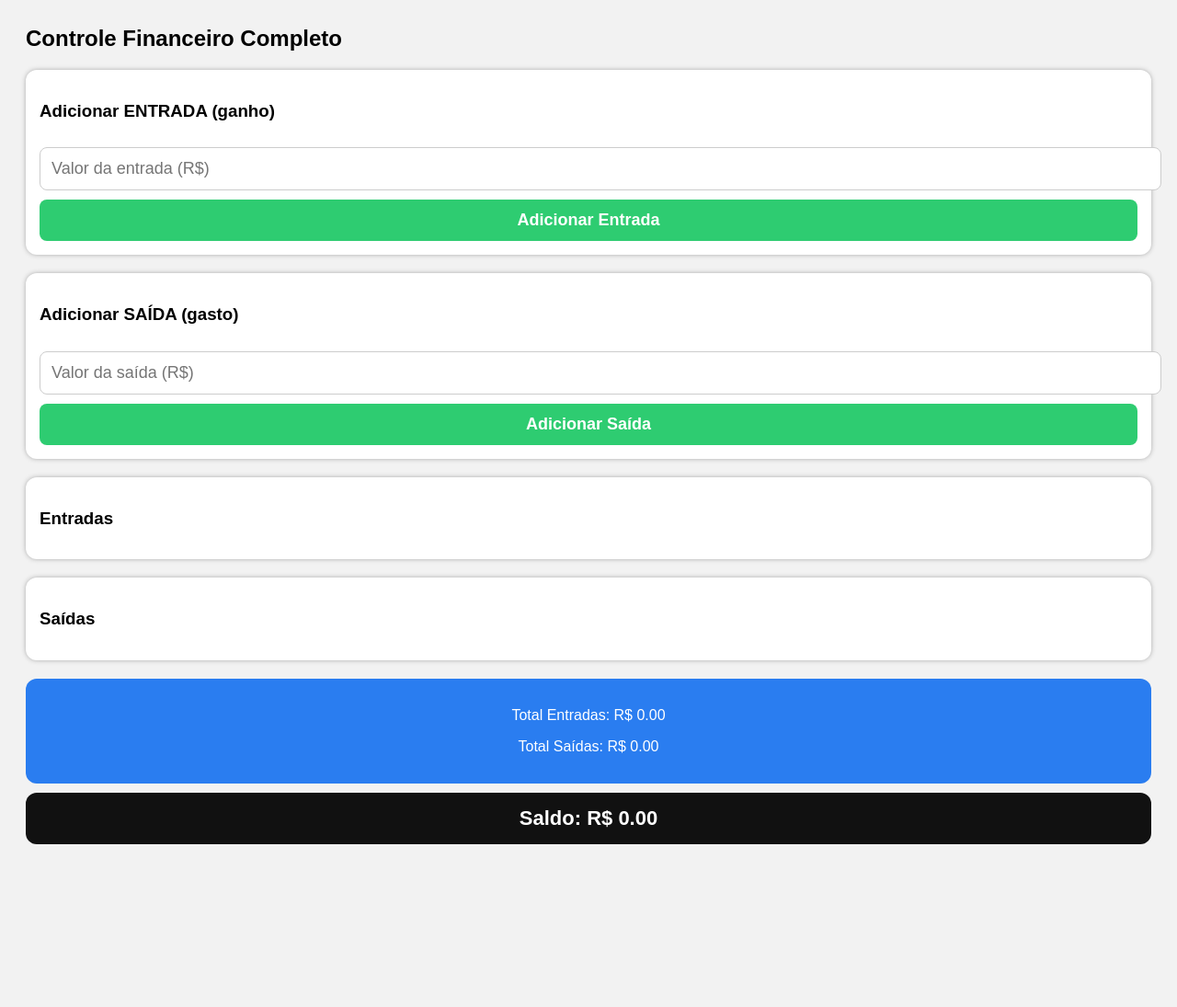
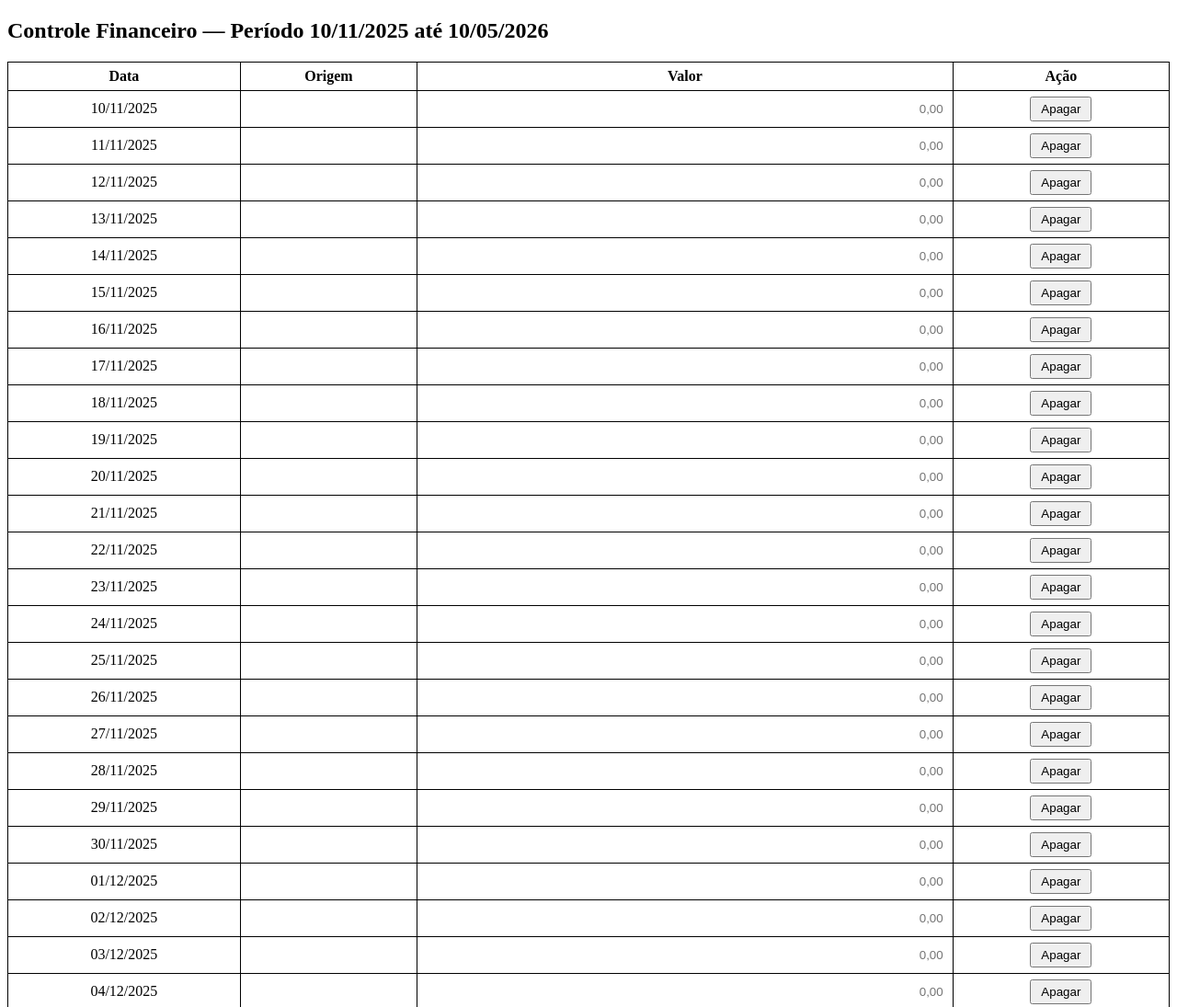
Before and after one commit to 9481A24/Entrada-saida, a plain HTML site: page index.html in a window 1280 px wide. Shown: the top 1095 px of the page at 92% size. Before the commit the page ends 946 px from the top, so only its background shows below. Drawn offline with Linux system fonts and the light colour scheme.

Commit message:
Update index.html

```diff
--- a/index.html
+++ b/index.html
@@ -2,211 +2,129 @@
 <html lang="pt-BR">
 <head>
 <meta charset="UTF-8">
-<title>Financeiro Completo</title>
+<title>Controle 6 Meses</title>
+
 <style>
-body {
-    font-family: Arial;
-    padding: 20px;
-    background: #f2f2f2;
+    table {
+        width: 100%;
+        border-collapse: collapse;
+        margin-top: 20px;
+        text-align: center;
     }
-h2 { margin-top:0; }
-
-.box {
-    background: #fff;
-    padding: 15px;
-    border-radius: 12px;
-    box-shadow: 0 0 5px #aaa;
-    margin-bottom: 20px;
+    th, td {
+        border: 1px solid black;
+        padding: 6px;
     }
-
-input, button {
-    width: 100%;
-    padding: 12px;
-    margin-top: 10px;
-    font-size: 18px;
-    border-radius: 8px;
-    border: 1px solid #ccc;
+    button {
+        padding: 4px 10px;
+        cursor: pointer;
     }
-
-button {
-    background: #2ecc71;
-    color: #fff;
-    font-weight: bold;
-    border: none;
-}
-
-.removeBtn {
-    background: #ff3b3b;
-    color: #fff;
-    border: none;
-    padding: 6px 10px;
-    border-radius: 6px;
-    margin-left: 10px;
-}
-
-.totalBox {
-    background: #2a7df0;
-    color: white;
-    padding: 15px;
-    border-radius: 12px;
-    text-align: center;
+    #totalGeral {
         margin-top: 20px;
-}
-.saldoBox {
-    background: #111;
-    color: #fff;
-    padding: 15px;
-    border-radius: 12px;
-    text-align: center;
-    margin-top: 10px;
         font-size: 22px;
         font-weight: bold;
     }
+    input.valor {
+        width: 100%;
+        box-sizing: border-box;
+        padding: 4px;
+        border: none;
+        text-align: right;
+    }
 </style>
+
 </head>
 <body>
 
-<h2>Controle Financeiro Completo</h2>
+<h2>Controle Financeiro — Período 10/11/2025 até 10/05/2026</h2>
 
-<!-- ENTRADAS -->
-<div class="box">
-    <h3>Adicionar ENTRADA (ganho)</h3>
-    <input type="number" id="valorEntrada" placeholder="Valor da entrada (R$)">
-    <button onclick="adicionarEntrada()">Adicionar Entrada</button>
-</div>
+<table id="tabelaDatas">
+    <tr>
+        <th>Data</th>
+        <th>Origem</th>
+        <th>Valor</th>
+        <th>Ação</th>
+    </tr>
+</table>
 
-<!-- SAÍDAS -->
-<div class="box">
-    <h3>Adicionar SAÍDA (gasto)</h3>
-    <input type="number" id="valorSaida" placeholder="Valor da saída (R$)">
-    <button onclick="adicionarSaida()">Adicionar Saída</button>
-</div>
-
-<!-- LISTA DE ENTRADAS -->
-<div class="box">
-    <h3>Entradas</h3>
-    <div id="listaEntradas"></div>
-</div>
-
-<!-- LISTA DE SAÍDAS -->
-<div class="box">
-    <h3>Saídas</h3>
-    <div id="listaSaidas"></div>
-</div>
-
-<!-- TOTAL -->
-<div class="totalBox">
-    <p>Total Entradas: R$ <span id="totalEntradas">0</span></p>
-    <p>Total Saídas: R$ <span id="totalSaidas">0</span></p>
-</div>
-
-<!-- SALDO FINAL -->
-<div class="saldoBox">
-    Saldo: R$ <span id="saldoFinal">0</span>
-</div>
+<div id="totalGeral">TOTAL: R$ 0,00</div>
 
 <script>
-// Carrega tudo salvo
-let dados = JSON.parse(localStorage.getItem("financeiroCompleto")) || {
-    entradas: [],
-    saídas: []
-};
+    function gerarDatas() {
+        let tabela = document.getElementById("tabelaDatas");
 
-function salvar() {
-    localStorage.setItem("financeiroCompleto", JSON.stringify(dados));
+        let inicio = new Date(2025, 10, 10); // 10/11/2025
+        let fim = new Date(2026, 4, 10);     // 10/05/2026
+
+        while (inicio <= fim) {
+
+            let dia = String(inicio.getDate()).padStart(2, '0');
+            let mes = String(inicio.getMonth() + 1).padStart(2, '0');
+            let ano = inicio.getFullYear();
+
+            let tr = document.createElement("tr");
+
+            tr.innerHTML = `
+                <td>${dia}/${mes}/${ano}</td>
+                <td contenteditable="true"></td>
+                <td><input type="text" class="valor" placeholder="0,00"></td>
+                <td><button onclick="apagar(this)">Apagar</button></td>
+            `;
+
+            tabela.appendChild(tr);
+
+            inicio.setDate(inicio.getDate() + 1);
         }
 
-/* --------- ADICIONAR ENTRADA --------- */
-function adicionarEntrada() {
-    let valor = document.getElementById("valorEntrada").value;
-
-    if (valor === "") {
-        alert("Digite o valor da entrada!");
-        return;
+        // adiciona listeners de input em todos os campos valor
+        document.querySelectorAll('.valor').forEach(inp => {
+            inp.addEventListener('input', somar);
+            // também limpa espaços indesejados ao sair do campo
+            inp.addEventListener('blur', () => {
+                inp.value = formatarMoedaInput(inp.value);
+                somar();
+            });
+        });
     }
 
-    dados.entradas.push({
-        valor: Number(valor),
-        data: new Date().toLocaleDateString()
+    function formatarMoedaInput(text) {
+        // Remove tudo que não é número, vírgula ou ponto, depois transforma em formato com vírgula
+        let cleaned = String(text).trim().replace(/[^\d,.\-]/g, '');
+        if (cleaned === '') return '';
+        // transformar vírgula em ponto pra parseFloat
+        cleaned = cleaned.replace(/,/, '.');
+        let n = parseFloat(cleaned);
+        if (isNaN(n)) return '';
+        // formatar com duas casas e vírgula
+        return n.toFixed(2).replace('.', ',');
+    }
+
+    function somar() {
+        let valores = document.querySelectorAll(".valor");
+        let total = 0;
+
+        valores.forEach(v => {
+            let txt = v.value.trim();
+            if (txt === '') return;
+            // aceita "1.234,56" ou "1234.56" ou "1234,56"
+            // padroniza: remove pontos de milhar, troca vírgula por ponto
+            let pad = txt.replace(/\./g, '').replace(',', '.');
+            let n = parseFloat(pad);
+            if (!isNaN(n)) total += n;
         });
 
-    document.getElementById("valorEntrada").value = "";
-    salvar();
-    mostrar();
+        // mostra com vírgula e 2 decimais
+        document.getElementById("totalGeral").innerText =
+            "TOTAL: R$ " + total.toFixed(2).replace('.', ',');
     }
 
-/* --------- ADICIONAR SAÍDA --------- */
-function adicionarSaida() {
-    let valor = document.getElementById("valorSaida").value;
-
-    if (valor === "") {
-        alert("Digite o valor da saída!");
-        return;
+    function apagar(botao) {
+        let tr = botao.parentElement.parentElement;
+        tr.remove();
+        somar();
     }
 
-    dados.saídas.push({
-        valor: Number(valor),
-        data: new Date().toLocaleDateString()
-    });
-
-    document.getElementById("valorSaida").value = "";
-    salvar();
-    mostrar();
-}
-
-/* --------- REMOVER ENTRADA --------- */
-function removerEntrada(i) {
-    dados.entradas.splice(i, 1);
-    salvar();
-    mostrar();
-}
-
-/* --------- REMOVER SAÍDA --------- */
-function removerSaida(i) {
-    dados.saídas.splice(i, 1);
-    salvar();
-    mostrar();
-}
-
-/* --------- MOSTRAR LISTAS E TOTAIS --------- */
-function mostrar() {
-    let listaE = document.getElementById("listaEntradas");
-    let listaS = document.getElementById("listaSaidas");
-
-    listaE.innerHTML = "";
-    listaS.innerHTML = "";
-
-    let totE = 0;
-    let totS = 0;
-
-    // ENTRADAS
-    dados.entradas.forEach((e, i) => {
-        totE += e.valor;
-        listaE.innerHTML += `
-            <p>📅 ${e.data} — 💰 R$${e.valor}
-            <button class="removeBtn" onclick="removerEntrada(${i})">Apagar</button></p>
-        `;
-    });
-
-    // SAÍDAS
-    dados.saídas.forEach((s, i) => {
-        totS += s.valor;
-        listaS.innerHTML += `
-            <p>📅 ${s.data} — ❌ R$${s.valor}
-            <button class="removeBtn" onclick="removerSaida(${i})">Apagar</button></p>
-        `;
-    });
-
-    // TOTAIS
-    document.getElementById("totalEntradas").innerText = totE.toFixed(2);
-    document.getElementById("totalSaidas").innerText = totS.toFixed(2);
-
-    // SALDO FINAL
-    document.getElementById("saldoFinal").innerText = (totE - totS).toFixed(2);
-}
-
-// Exibir ao carregar
-mostrar();
+    gerarDatas();
 </script>
 
 </body>
```
Lines whose indentation alone changed are shown as unchanged.
